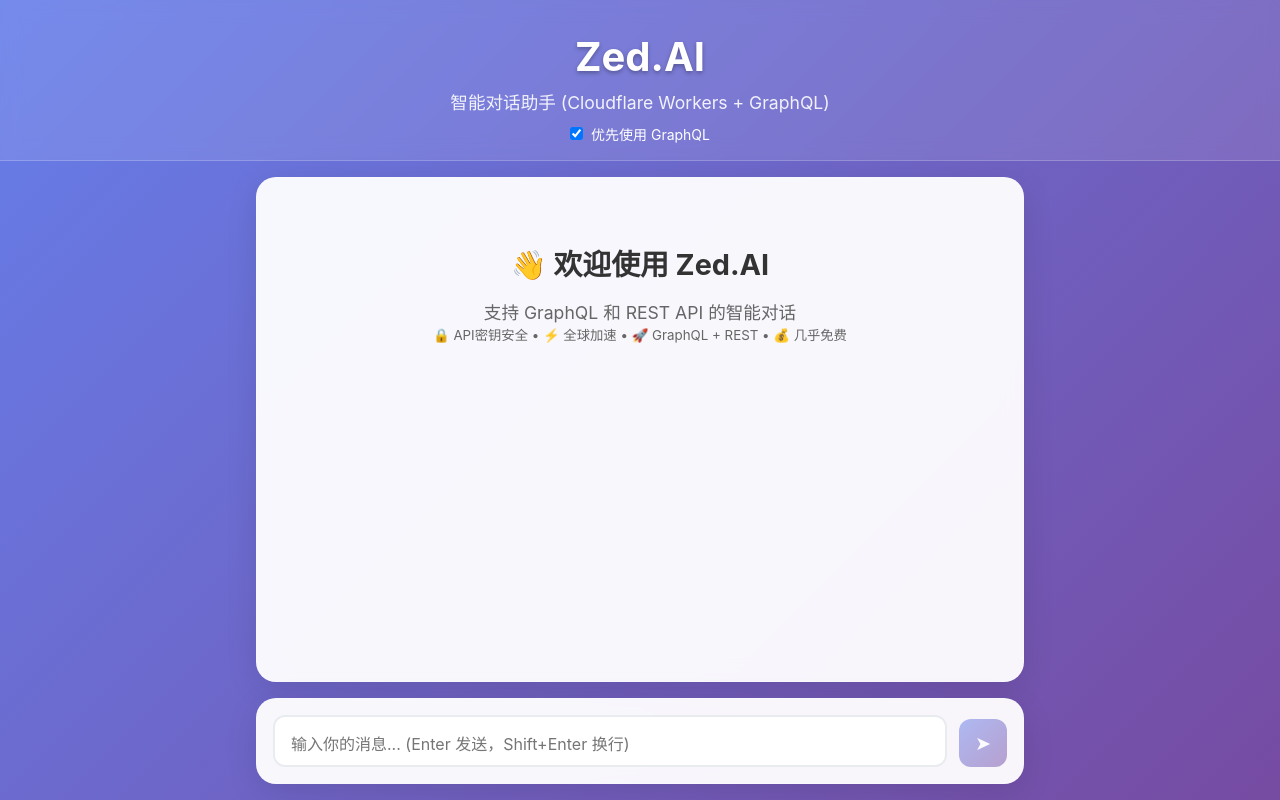
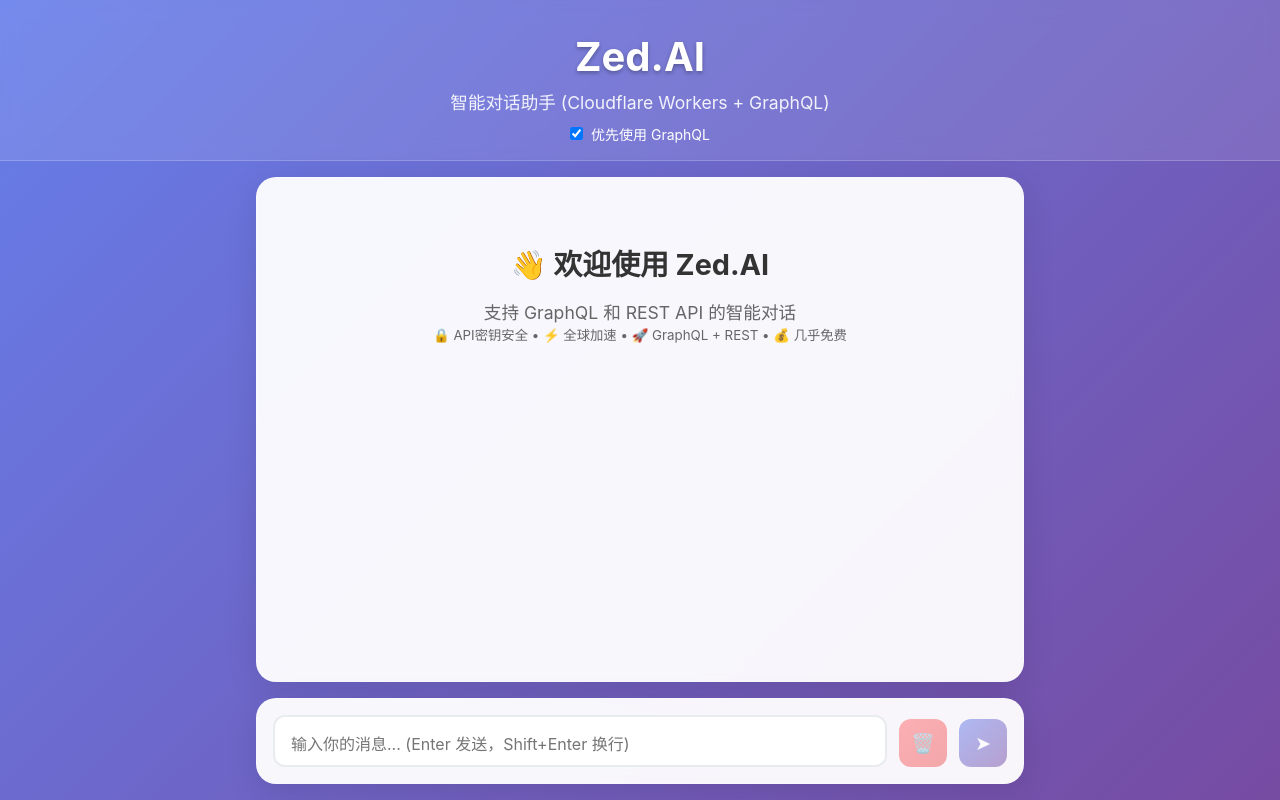
Before and after one commit to Be-Human/zed.ai, a React (Vite) app: page / in a window 1280 px wide. Built offline with nearby package versions, Linux system fonts and the light colour scheme.

Commit message:
feat: 添加清空聊天记录功能按钮
新增清空按钮组件及点击处理逻辑，允许用户一键清空当前对话

```diff
--- a/src/App.css
+++ b/src/App.css
@@ -205,6 +205,32 @@
   transform: none;
 }
 
+.clear-button {
+  width: 48px;
+  height: 48px;
+  border: none;
+  border-radius: 12px;
+  background: linear-gradient(135deg, #ff6b6b 0%, #ee5a5a 100%);
+  color: white;
+  font-size: 1.2rem;
+  cursor: pointer;
+  transition: all 0.2s;
+  display: flex;
+  align-items: center;
+  justify-content: center;
+}
+
+.clear-button:hover:not(:disabled) {
+  transform: translateY(-2px);
+  box-shadow: 0 4px 12px rgba(255, 107, 107, 0.4);
+}
+
+.clear-button:disabled {
+  opacity: 0.5;
+  cursor: not-allowed;
+  transform: none;
+}
+
 @keyframes slideIn {
   from {
     opacity: 0;
--- a/src/App.tsx
+++ b/src/App.tsx
@@ -318,6 +318,15 @@
     }
   }
 
+  const clearChat = () => {
+    if (messages.length === 0 && input.trim() === '') return
+
+    if (window.confirm('确定要清空所有对话记录吗？此操作不可撤销。')) {
+      setMessages([])
+      setInput('')
+    }
+  }
+
   return (
     <div className="app">
       <header className="header">
@@ -477,6 +486,14 @@
               rows={1}
             />
             <button
+              className="clear-button"
+              onClick={clearChat}
+              disabled={isLoading || (messages.length === 0 && input.trim() === '')}
+              title="清空对话"
+            >
+              🗑️
+            </button>
+            <button
               className="send-button"
               onClick={sendMessage}
               disabled={!input.trim() || isLoading}
```
